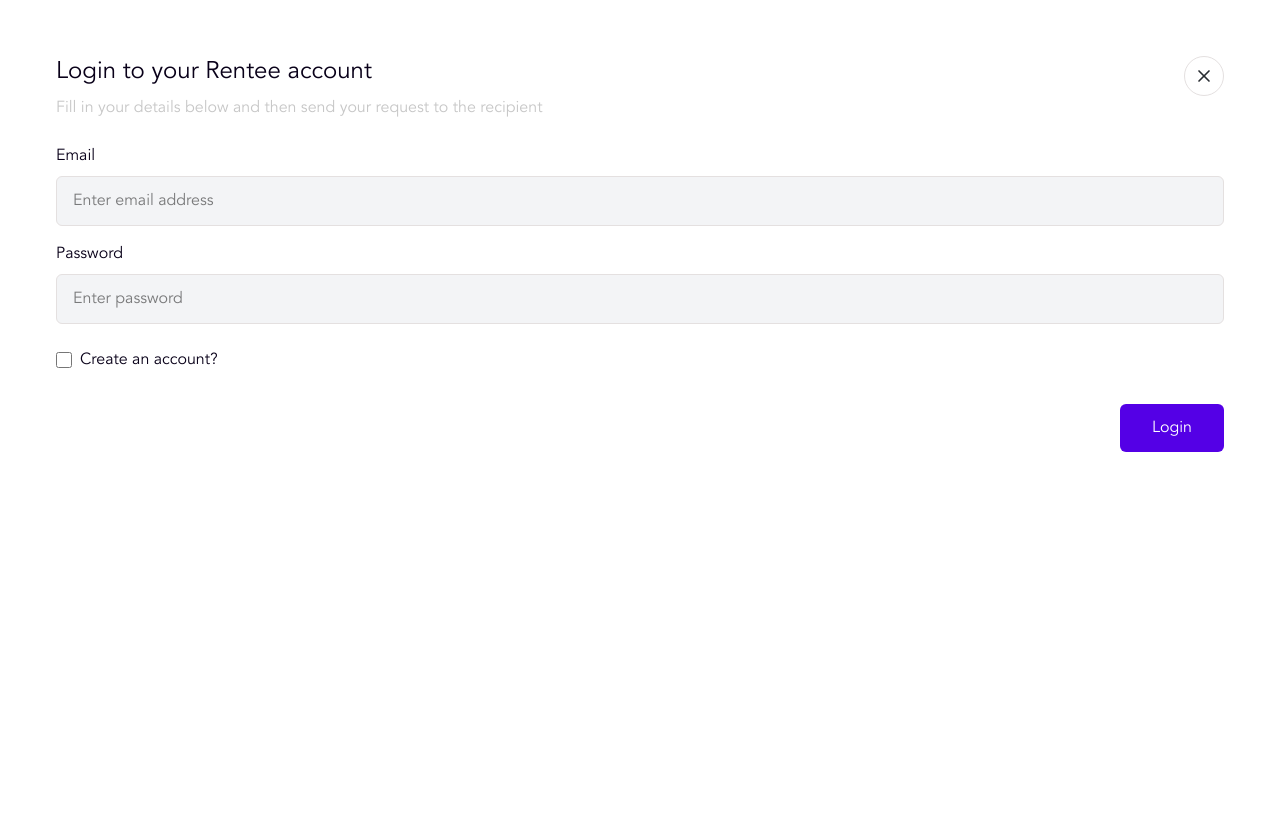
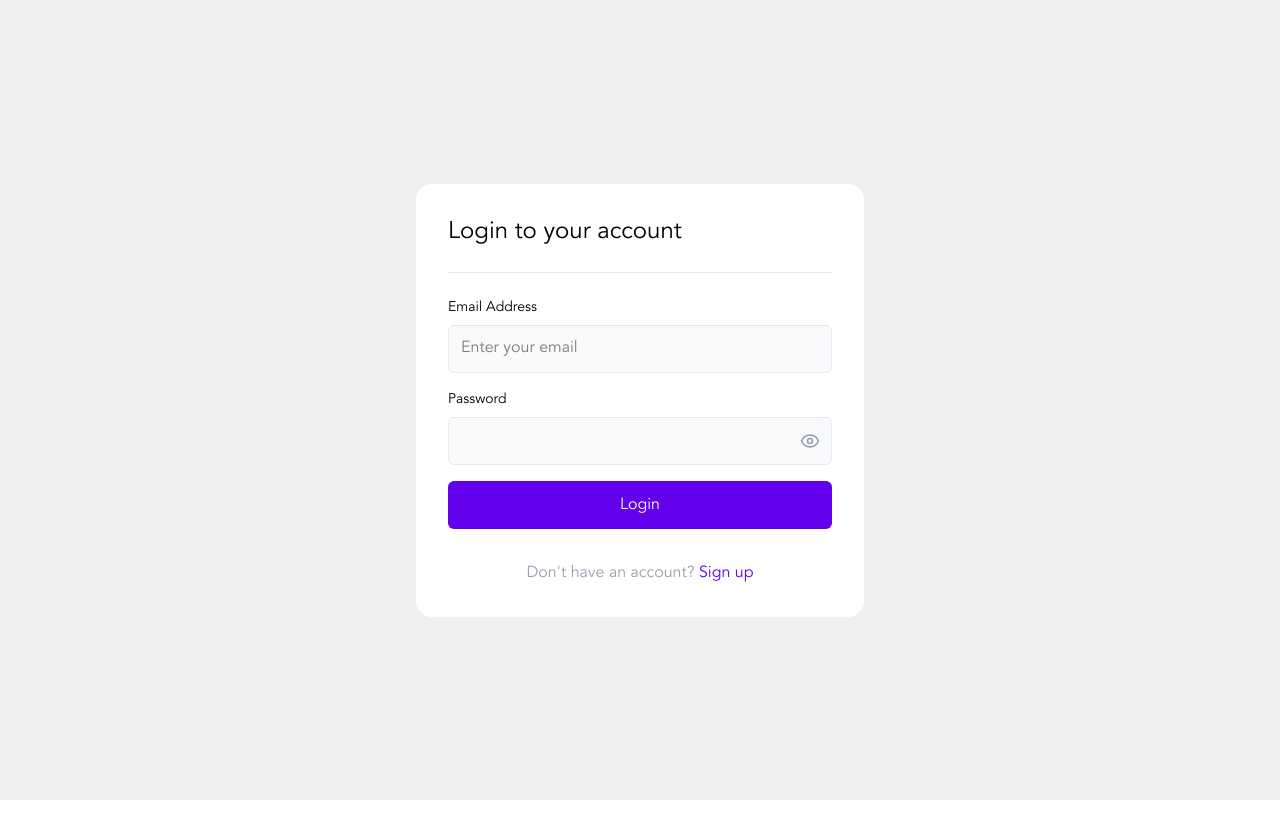
Before and after one commit to rentee-org/rentee-frontend, a React (Vite) app: page /login in a window 1280 px wide. Shown: the top 838 px of the page. After the commit the page ends 800 px from the top, so only its background shows below. Built offline with nearby package versions, Linux system fonts and the light colour scheme.

Commit message:
"Corrected Path to folders & files & deleted Loginpage2 "

```diff
--- a/src/App.tsx
+++ b/src/App.tsx
@@ -1,11 +1,9 @@
 import { BrowserRouter as Router, Routes, Route } from 'react-router-dom';
 // import Home from './pages/Home';
 import './index.css';
-import LoginPage from './app/pages/LoginPage';
 import SignUpPage from './app/pages/SignUpPage';
-import LoginPage2 from './app/pages/LoginPage2'; // Import the new LoginPage2 component
-// import Dashboard from './pages/Dashboard'; // Import Dashboard if needed
-
+import LoginPage from '../src/app/pages/LoginPage';
+import Dashboard from '../src/app/pages/Dashboard';
 
 function App() {
   return (
@@ -14,10 +12,7 @@ function App() {
         {/* <Route path="/" element={<Home />} /> */}
         <Route path="/login" element={<LoginPage />} />
         <Route path="/sign-up" element={<SignUpPage />} />
-        <Route path="/" element={<LoginPage2 />} />
-        {/* <Route path="/dashboard" element={<Dashboard />} /> */}
-        {/* Add other routes here */}
-        {/* Add / login, /register and /dashboard routes later */}
+        <Route path='/dashboard' element={<Dashboard />} />
       </Routes>
     </Router>
   );
--- a/src/pages/Dashboard.tsx
+++ b/src/app/pages/Dashboard.tsx
@@ -1,7 +1,7 @@
 import React, { useState } from "react";
-import Header from "../components/Dashboard/header";
-import SidebarPage from "./Sidebar";
-import { DashboardLayout } from "../components/Dashboard/DashboardLayout";
+import Header from "../../components/Dashboard/header";
+import SidebarPage from "../../app/pages/Sidebar";
+import { DashboardLayout } from "../../components/Dashboard/dashboardLayout";
 
 const Dashboard: React.FC = () => {
     const [sidebarOpen, setSidebarOpen] = useState(false);
--- a/src/app/pages/LoginPage.tsx
+++ b/src/app/pages/LoginPage.tsx
@@ -1,13 +1,13 @@
 import React from 'react';
-import { LoginForm } from '../../components/auth/LoginForm';
+import  LoginForm  from '../../components/auth/LoginForm'
 
 
-const LoginPage: React.FC = () => {
+const LoginPage2: React.FC = () => {
     return (
-        <div className='m-10'>
+        <div className='flex justify-center items-center bg-[#f0f0f0] w-full h-screen'>
         <LoginForm />
         </div>
     );
 };
 
-export default LoginPage;
+export default LoginPage2;
--- a/src/app/pages/LoginPage2.tsx
+++ /dev/null
@@ -1,13 +0,0 @@
-import React from 'react';
-import  LoginForm  from '../../components/auth/LoginForm2'
-
-
-const LoginPage2: React.FC = () => {
-    return (
-        <div className='flex justify-center items-center bg-[#f0f0f0] w-full h-screen'>
-        <LoginForm />
-        </div>
-    );
-};
-
-export default LoginPage2;
--- a/src/pages/Sidebar.tsx
+++ b/src/app/pages/Sidebar.tsx
@@ -1,5 +1,5 @@
 import React from 'react';
-import SidebarLayout from '../components/Dashboard/SidebarLayout';
+import SidebarLayout from '../../components/Dashboard/SidebarLayout';
 
 const SidebarPage: React.FC = () => {
     return (
--- a/src/components/auth/LoginForm.tsx
+++ b/src/components/auth/LoginForm.tsx
@@ -1,92 +1,64 @@
-import { X } from 'lucide-react';
-import { useState } from 'react';
-import { useNavigate } from 'react-router-dom';
-// import { Link } from 'react-router-dom';
+import { useState } from "react"
+// import Link from "next/link"
+import { EyeIcon, EyeOffIcon } from "lucide-react"
+import { Link } from "react-router-dom"
 
-    export const LoginForm: React.FC = () => {
-        const [email, setEmail] = useState("")
-        const [password, setPassword] = useState("")
-        const [createAccount, setCreateAccount] = useState(false)
-        const navigate = useNavigate();
-
-        const handleSubmit = (e: React.FormEvent) => {
-            e.preventDefault()
-            // Handle login logic here
-            console.log({ email, password, createAccount })
-        }
-        const handleRedirect = () => {
-            navigate('/'); // Redirect to homepage
-        };
+export default function LoginPage() {
+    const [showPassword, setShowPassword] = useState(false)
 
     return (
-            <div className="flex items-top justify-center min-h-screen bg-white p-4">
-            <div className="w-full max-w-full relative">
-                <button
-                onClick={handleRedirect}
-                className="absolute right-0 top-0 w-10 h-10 flex items-center justify-center rounded-full border border-[#e4e0e0]"
-                aria-label="Close"
-                >
-                <X className="w-5 h-5 text-[#292d32]" />
-                </button>
+        <div className="max-w-md p-6 bg-white w-full  h-auto mx-auto sm:p-6 lg:p-8 rounded-2xl ">
+            <h1 className="text-2xl font-medium mb-6">Login to your account</h1>
 
-                <div className="mb-6">
-                <h1 className="text-2xl font-medium text-[#090019] mb-2">Login to your Rentee account</h1>
-                <p className="text-[#c7c7c7]">Fill in your details below and then send your request to the recipient</p>
-                </div>
-
-                <form onSubmit={handleSubmit}>
-                <div className="mb-4">
-                    <label htmlFor="email" className="block text-[#090019] mb-2">
-                    Email
+            <div className="border-t border-gray-200 pt-6">
+                <div className="space-y-4">
+                <div className="space-y-2">
+                    <label htmlFor="email" className="block text-sm font-medium">
+                    Email Address
                     </label>
                     <input
                     id="email"
                     type="email"
-                    value={email}
-                    onChange={(e) => setEmail(e.target.value)}
-                    placeholder="Enter email address"
-                    className="w-full px-4 py-3 rounded-md border border-[#e4e0e0] bg-gray-100 focus:outline-none focus:ring-1 focus:ring-[#5400e6]"
-                    required
+                    placeholder="Enter your email"
+                    className="w-full h-12 px-3 py-2 bg-gray-50 border border-gray-200 rounded-md focus:outline-none focus:ring-2 focus:ring-[#6200EE] focus:border-transparent"
                     />
                 </div>
 
-                <div className="mb-6">
-                    <label htmlFor="password" className="block text-[#090019] mb-2">
+                <div className="space-y-2">
+                    <label htmlFor="password" className="block text-sm font-medium">
                     Password
                     </label>
+                    <div className="relative">
                     <input
                         id="password"
-                    type="password"
-                    value={password}
-                    onChange={(e) => setPassword(e.target.value)}
-                    placeholder="Enter password"
-                    className="w-full px-4 py-3 rounded-md border border-[#e4e0e0] bg-gray-100 focus:outline-none focus:ring-1 focus:ring-[#5400e6]"
-                    required
+                        type={showPassword ? "text" : "password"}
+                        className="w-full h-12 px-3 py-2 bg-gray-50 border border-gray-200 rounded-md pr-10 focus:outline-none focus:ring-2 focus:ring-[#6200EE] focus:border-transparent"
                     />
+                    <button
+                        type="button"
+                        className="absolute right-3 top-1/2 -translate-y-1/2 text-gray-400"
+                        onClick={() => setShowPassword(!showPassword)}
+                        aria-label={showPassword ? "Hide password" : "Show password"}
+                    >
+                        {showPassword ? <EyeOffIcon className="h-5 w-5" /> : <EyeIcon className="h-5 w-5" />}
+                    </button>
+                    </div>
                 </div>
 
-                <div className="flex items-center mb-8">
-                    <input
-                    id="create-account"
-                    type="checkbox"
-                    checked={createAccount}
-                    onChange={(e) => setCreateAccount(e.target.checked)}
-                    className="w-4 h-4 border border-[#e4e0e0] rounded"
-                    />
-                    <label htmlFor="create-account" className="ml-2 text-[#090019]">
-                    Create an account?
-                    </label>
-                </div>
-
-                <div className="flex justify-end">
                 <button
-                    type="submit"
-                    className="px-8 py-3 bg-[#5400e6] text-white rounded-md hover:bg-opacity-90 transition-colors"
+                    type="button"
+                    className="w-full h-12 bg-[#6200EE] hover:bg-[#5000c9] text-white rounded-md font-medium transition-colors"
                 >
                     Login
                 </button>
+
+                <div className="text-center text-gray-400 mt-4">
+                    Don't have an account?{" "}
+                    <Link to="/sign-up" className="text-[#6200EE] hover:underline">
+                    Sign up
+                    </Link>
                 </div>
-                </form>
+                </div>
             </div>
         </div>
     )
--- a/src/components/auth/LoginForm2.tsx
+++ /dev/null
@@ -1,65 +0,0 @@
-import { useState } from "react"
-// import Link from "next/link"
-import { EyeIcon, EyeOffIcon } from "lucide-react"
-import { Link } from "react-router-dom"
-
-export default function LoginPage() {
-    const [showPassword, setShowPassword] = useState(false)
-
-    return (
-        <div className="max-w-md p-6 bg-white w-full  h-auto mx-auto sm:p-6 lg:p-8 rounded-2xl ">
-            <h1 className="text-2xl font-medium mb-6">Login to your account</h1>
-
-            <div className="border-t border-gray-200 pt-6">
-                <div className="space-y-4">
-                <div className="space-y-2">
-                    <label htmlFor="email" className="block text-sm font-medium">
-                    Email Address
-                    </label>
-                    <input
-                    id="email"
-                    type="email"
-                    placeholder="Enter your email"
-                    className="w-full h-12 px-3 py-2 bg-gray-50 border border-gray-200 rounded-md focus:outline-none focus:ring-2 focus:ring-[#6200EE] focus:border-transparent"
-                    />
-                </div>
-
-                <div className="space-y-2">
-                    <label htmlFor="password" className="block text-sm font-medium">
-                    Password
-                    </label>
-                    <div className="relative">
-                    <input
-                        id="password"
-                        type={showPassword ? "text" : "password"}
-                        className="w-full h-12 px-3 py-2 bg-gray-50 border border-gray-200 rounded-md pr-10 focus:outline-none focus:ring-2 focus:ring-[#6200EE] focus:border-transparent"
-                    />
-                    <button
-                        type="button"
-                        className="absolute right-3 top-1/2 -translate-y-1/2 text-gray-400"
-                        onClick={() => setShowPassword(!showPassword)}
-                        aria-label={showPassword ? "Hide password" : "Show password"}
-                    >
-                        {showPassword ? <EyeOffIcon className="h-5 w-5" /> : <EyeIcon className="h-5 w-5" />}
-                    </button>
-                    </div>
-                </div>
-
-                <button
-                    type="button"
-                    className="w-full h-12 bg-[#6200EE] hover:bg-[#5000c9] text-white rounded-md font-medium transition-colors"
-                >
-                    Login
-                </button>
-
-                <div className="text-center text-gray-400 mt-4">
-                    Don't have an account?{" "}
-                    <Link to="/sign-up" className="text-[#6200EE] hover:underline">
-                    Sign up
-                    </Link>
-                </div>
-                </div>
-            </div>
-        </div>
-    )
-}
--- a/src/components/layout/Layout.tsx
+++ b/src/components/layout/Layout.tsx
@@ -1,7 +1,7 @@
-import { ReactNode } from "react";
+import type { ReactNode } from "react";
 import Navbar from "./Navbar";
 import Footer from "./Footer";
-import BrowserListing from "../../pages/BrowserListing";
+import BrowserListing from "../../marketing/pages/BrowserListing";
 // import category from "../../pages/category";
 import Faq from "../../pages/Faq";
 import BrowserCategory from "../../pages/BrowserCategory";
--- a/src/pages/BrowserListing.tsx
+++ b/src/marketing/pages/BrowserListing.tsx
@@ -1,7 +1,7 @@
 
 import { Link } from "react-router-dom";
-import Data from "../components/constants/Data";
-import User from "../components/constants/Index";
+import Data from "../../components/constants/Data";
+import User from "../../components/constants/Index";
 import { BiChevronRight } from "react-icons/bi";
 
 export interface ProductItems {
```
Lines whose indentation alone changed are shown as unchanged.
